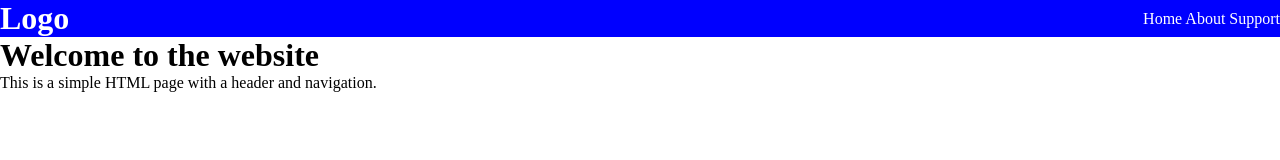
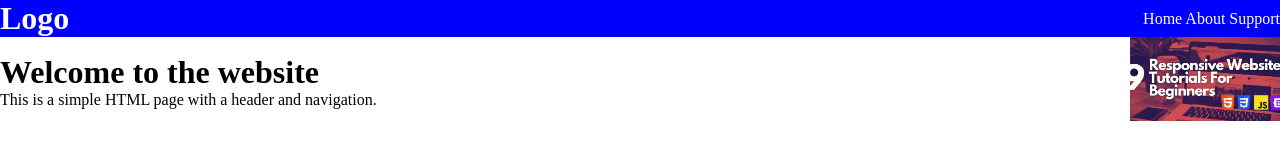
Before and after one commit to codewithemma/shortcut, a plain HTML site: page index.html in a window 1280 px wide. Drawn offline with Linux system fonts and the light colour scheme.

Commit message:
added img to the hero section

```diff
--- a/index.html
+++ b/index.html
@@ -15,9 +15,15 @@
         <a href="">Support</a>
       </nav>
     </header>
-    <div>
-      <h1>Welcome to the website</h1>
+    <div class="flex">
+      <div>
+        <h1>Welcome to the website</h1>
       <p>This is a simple HTML page with a header and navigation.</p>
+      </div>
+      <div>
+        <img src="./images/project work 2.webp" class="tutorials" alt="gbhbhg">
+      </div>
     </div>
+
   </body>
 </html>
--- a/style.css
+++ b/style.css
@@ -15,3 +15,12 @@ header {
 a{
   color: white;
 }
+
+.tutorials {
+  width: 150px;
+}
+.flex {
+  display: flex;
+  justify-content: space-between;
+  align-items: center;
+}
```
Also changed, not shown: images/project work 2.webp (added).
